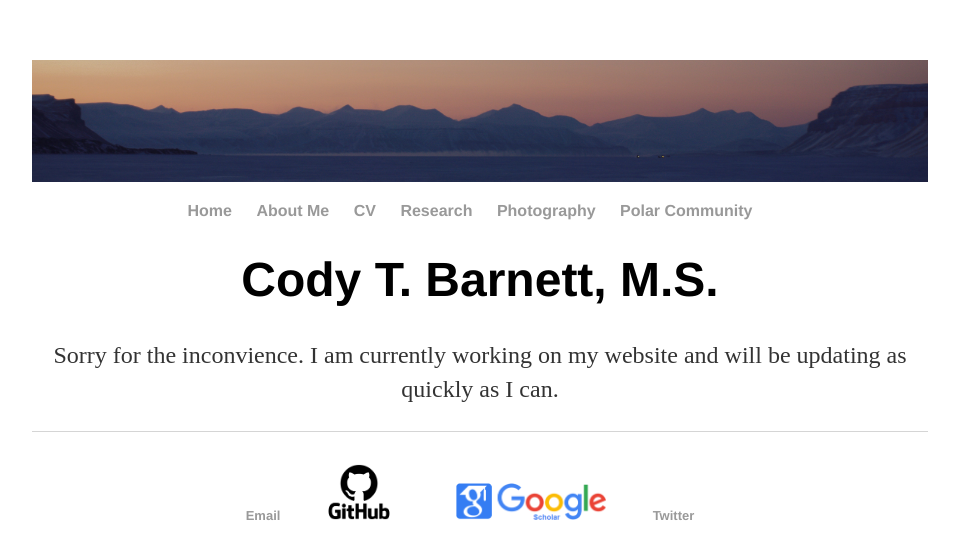
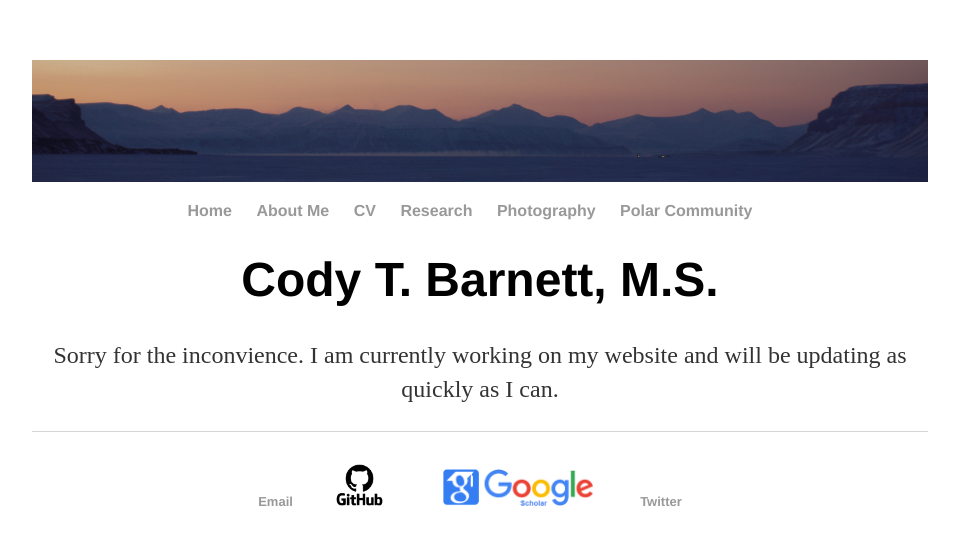
Before and after one commit to Cbarnett207/CBarnett207.github.io, a Jekyll site: the page built from index.html, in a window 1280 px wide. Shown: the top 559 px of the page, without its empty margins (160-1119 px from the left). Built offline with Jekyll 4.4.1, drawn with Linux system fonts in a browser that asks for light colours.

Commit message:
Update default.html

```diff
--- a/_layouts/default.html
+++ b/_layouts/default.html
@@ -26,7 +26,7 @@
 			<footer>
 	    		<ul>
 	        		<div align="center"><li><a href="mailto:codybarnett@ku.edu"><font size="2cm">Email</font></a></li>
-					<li><a href="https://github.com/Cbarnett207"><img src="/images/GitHub_logo.png" width="100pt" alt="GitHub logo"/>&nbsp;&nbsp;</a></li>
+					<li><a href="https://github.com/Cbarnett207"><img src="/images/GitHub_logo.png" width="75pt" alt="GitHub logo"/>&nbsp;&nbsp;</a></li>
 					<li><a href="https://scholar.google.com/citations?hl=en&view_op=list_works&gmla=AJsN-F4UgN5ueqeUOfjsqjmC7_p0A4dthMC9-y24TSlu-DjdC71s1ohvj_F66HKdx54Srv8PvgNy4anPrpieR786HQYsx5WQDQ&user=_cGjc70AAAAJ"><img src="/images/Google_Scholar_Logo.png" width="150pt" alt="GitHub logo"/>&nbsp;&nbsp;</a></li>
 					<li><a href="https://twitter.com/CodyTBarnett"><font size="2cm">Twitter</font></a></li></div>
 
```
